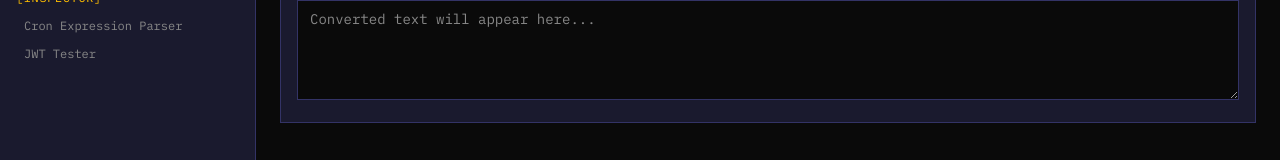
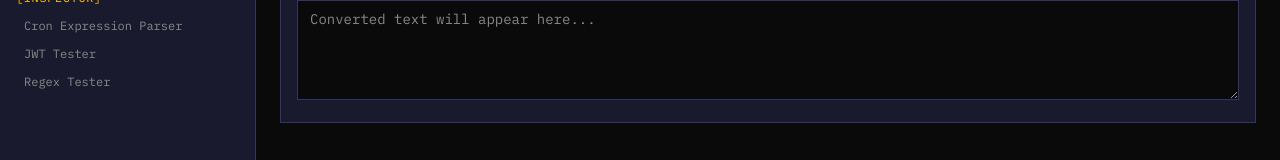
Before and after one commit to nielsbosma/lots-of-dev-tools, a React (Vite) app: page /tool/case-converter in a window 1280 px wide. Shown: the part 353-513 px from the top of the page. Built offline with nearby package versions, Linux system fonts and the light colour scheme.

Commit message:
Register Regex Tester in the tool registry (plan 00097)

```diff
--- a/src/tools/registry.ts
+++ b/src/tools/registry.ts
@@ -58,6 +58,13 @@ export const toolRegistry: ToolDefinition[] = [
     category: "Inspector",
     component: () => import("./jwt-tester/jwt-tester"),
   },
+  {
+    id: "regex-tester",
+    name: "Regex Tester",
+    description: "Test regular expressions against sample text with live match and capture-group output",
+    category: "Inspector",
+    component: () => import("./regex-tester/regex-tester"),
+  },
 ];
 
 export function getToolById(id: string): ToolDefinition | undefined {
```
